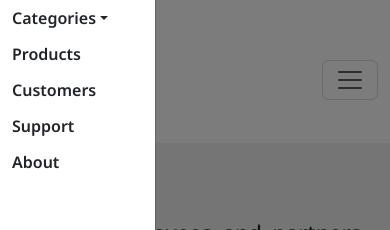
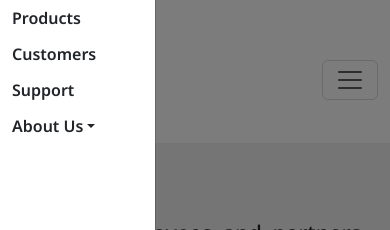
Before and after one commit to shyam-prasad657/static, a React (Vite) app: page / in a window 390 px wide. Both pictures are taken after a click on the button 350 px from the left and 79 px from the top of the page. Shown: the top 230 px of the page. Built offline with nearby package versions, Linux system fonts and the light colour scheme.

Commit message:
nav responsive fixed

```diff
--- a/src/components/navbar.jsx
+++ b/src/components/navbar.jsx
@@ -29,7 +29,7 @@ return(
         </Link>
       <div className='nav-content align-self-center'>
           <div  className = 'd-flex'>
-          <div className= "nav-item" id = {`${selectedIndex === 2 ? "Item-2" : ""}`} onClick={() => setSelectedIndex(2)}>
+            <div className= "nav-item" id = {`${selectedIndex === 2 ? "Item-2" : ""}`} onClick={() => setSelectedIndex(2)}>
               <p>Products</p>
             </div>
             <div className= "nav-item" id = {`${selectedIndex === 3 ? "Item-4" : ""}`} onClick={() => setSelectedIndex(3)}>
@@ -78,29 +78,45 @@ return(
 </nav>
     <div class="offcanvas offcanvas-start" data-bs-scroll="true" tabindex="-1" id="offcanvasWithBothOptions" aria-labelledby="offcanvasWithBothOptionsLabel">
       <ul className = "navbar-nav me-auto mb-2 mb-lg-0" >
-        <li className= "nav-item dropdown">
-          <p a className="tab dropdown-toggle " href="#" role="button" data-bs-toggle="dropdown" aria-expanded="false">Categories</p>
-          <ul className="dropdown-menu">
-            <li><p className="dropdown-item" href="#">Action</p></li>
-            <li><p className="dropdown-item" href="#">Action</p></li>
-            <li><p className="dropdown-item" href="#">Action</p></li>
-            <li><p className="dropdown-item" href="#">Another action</p></li>
-            <li><hr className="dropdown-divider" /></li>
-            <li><p className="dropdown-item" href="#">Something else here</p></li>
-          </ul>
-        </li>
-        <li className= "nav-item">
-          <p className="tab " href="#">Products</p>
-        </li>
-        <li className= "nav-item">
-          <p className="tab " href = "#" aria-disabled="true">Customers</p>
-        </li>
-        <li className= "nav-item">
-          <p href = "#" aria-disabled="true">Support</p>
-        </li>
-        <li className= "nav-item">
-          <p href = "#" aria-disabled="true">About</p>
-        </li>
+            <div className= "nav-item" id = {`${selectedIndex === 2 ? "Item-2" : ""}`} onClick={() => setSelectedIndex(2)}>
+              <p>Products</p>
+            </div>
+            <div className= "nav-item" id = {`${selectedIndex === 3 ? "Item-4" : ""}`} onClick={() => setSelectedIndex(3)}>
+              <p aria-disabled="true">Customers</p>
+            </div>
+            <div className= "nav-item" id = {`${selectedIndex === 4 ? "Item-5" : ""}`} onClick={() => setSelectedIndex(4)}>
+              <p aria-disabled="true">Support</p>
+            </div>
+            <div className= "nav-item dropdown" id = {`${selectedIndex === 1 ? "Item-1" : ""}`} onClick={() => setSelectedIndex(1)}>
+              <p className="tab dropdown-toggle " role="button" data-bs-toggle="dropdown" aria-expanded="false">About Us</p>
+              <ul className="dropdown-menu">
+                <Link to = '/about'>
+                  <li>
+                    <div className = 'd-flex align-items-center dropdown-item'>
+                      <MdTimeline className='nav-icons' />
+                      <p className = 'ms-2'>Our Story</p>
+                      </div>
+                  </li>
+                </Link>
+                <Link to = '/reachus'>
+                  <li>
+                    <div className = 'd-flex align-items-center dropdown-item'>
+                      <FaMapMarkerAlt className='nav-icons' />
+                      <p className = 'ms-2'>Reach Us</p>
+                      </div>
+                  </li>
+                </Link>
+                <li><hr className="dropdown-divider" /></li>
+                <Link to = '/faq'>
+                  <li>
+                    <div className = 'd-flex align-items-center dropdown-item'>
+                      <FaQuestionCircle className='nav-icons' />
+                      <p className = 'ms-2'>FAQ</p>
+                      </div>
+                  </li>
+                </Link>
+              </ul>
+          </div>
       </ul>
     </div>
 </>
```
